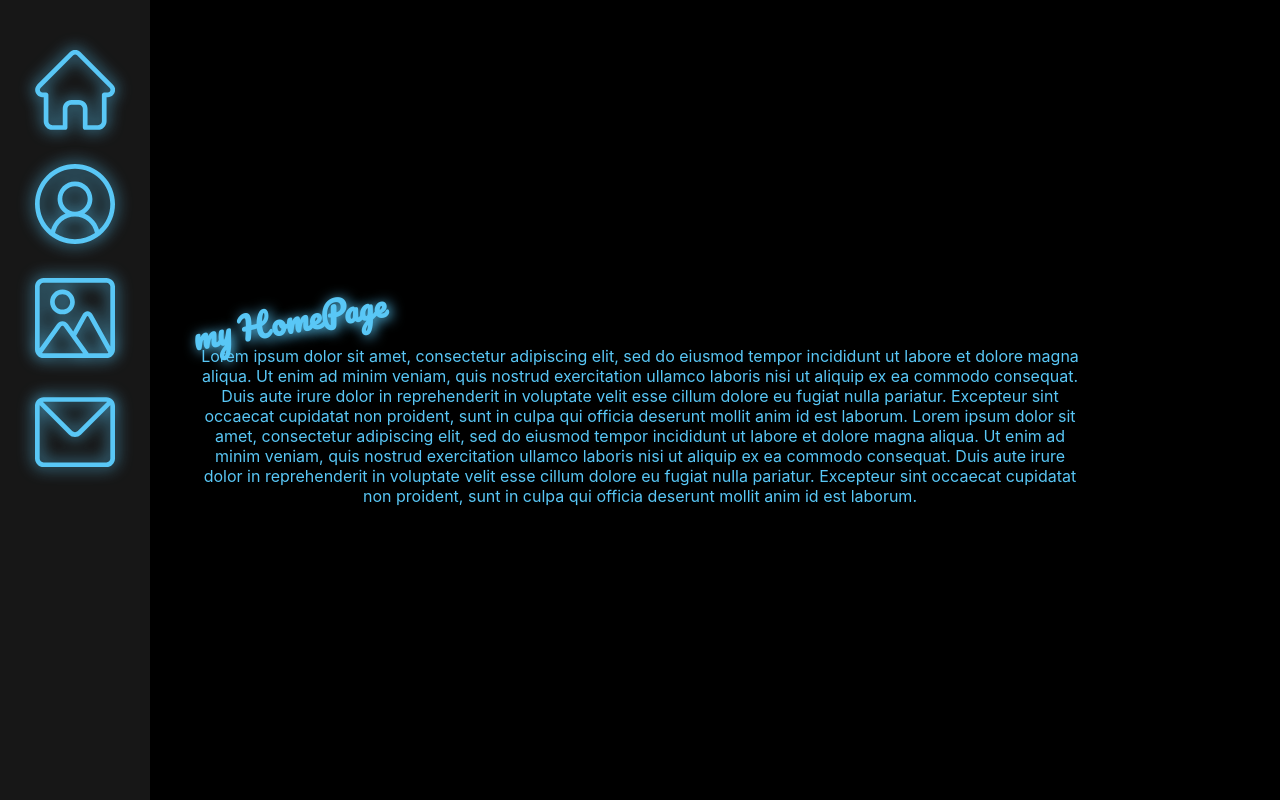
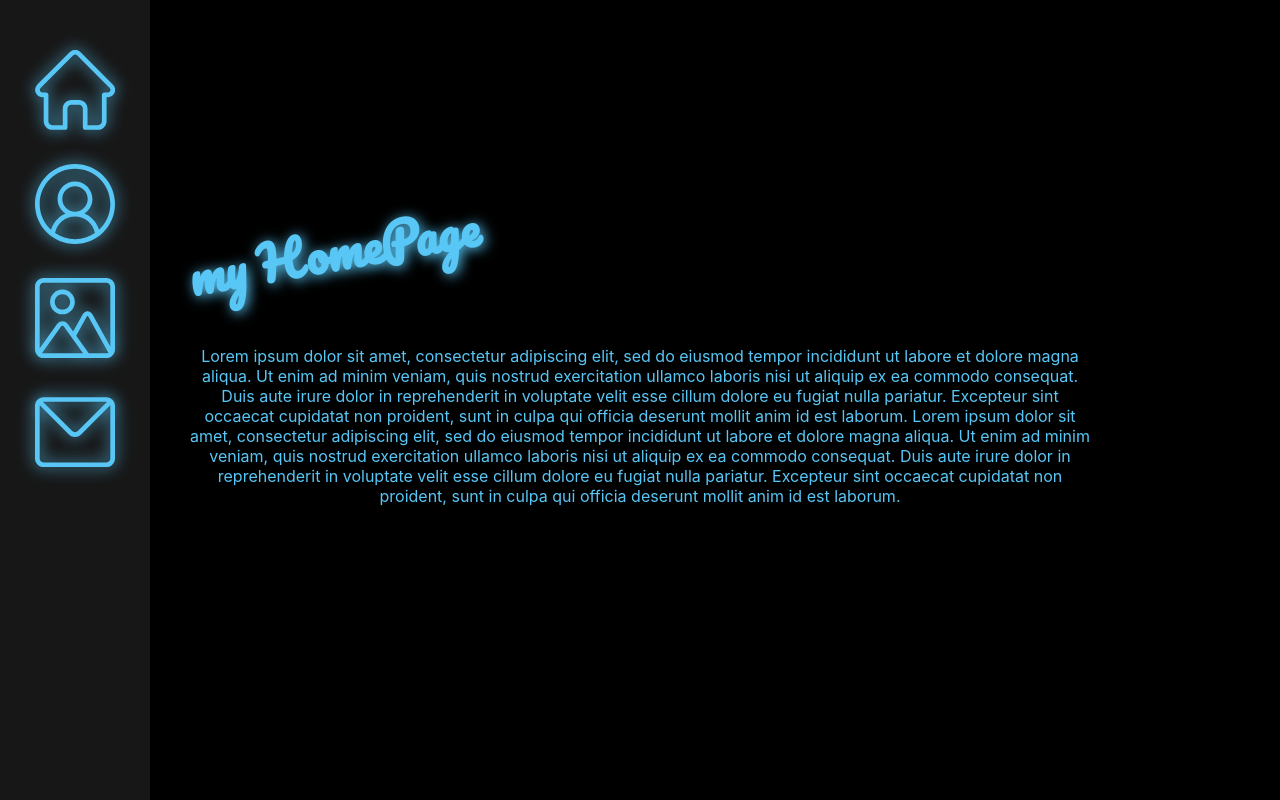
Before and after one commit to MellKay/portfolio, a React (Create React App) app: page / in a window 1280 px wide. Built offline with nearby package versions, Linux system fonts and the light colour scheme.

Commit message:
profile done!

```diff
--- a/src/components/About/about.css
+++ b/src/components/About/about.css
@@ -15,5 +15,5 @@
 
 p {
   text-align: center;
-  padding: 3vw;
+  padding: 2vw;
 }
--- a/src/index.css
+++ b/src/index.css
@@ -10,6 +10,8 @@ body {
 }
 
 h1 {
+  font-size: 3em;
+  max-width: 8em;
   font-family: "Pacifico", cursive;
   text-shadow: 2px 2px 13px #59c7f6;
   transform: rotate(-10deg);
```
